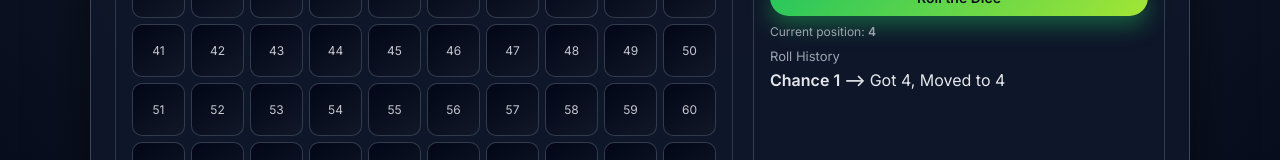
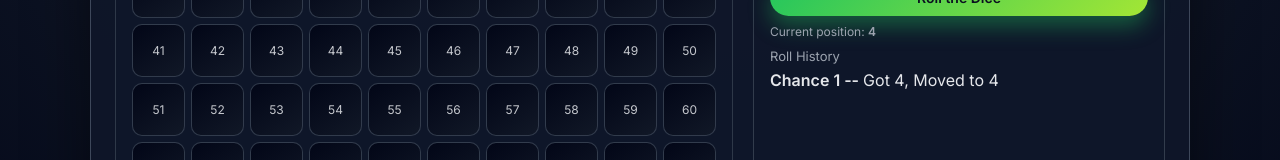
Before and after one commit to aaryanjainfsd/eCommerce, a React (Vite) app: page /dice in a window 1280 px wide. Both pictures are taken after a click on the button "Roll the Dice". Shown: the part 426-586 px from the top of the page. Built offline with nearby package versions, Linux system fonts and the light colour scheme; no server answers.

Commit message:
Dice Game- upd 1

```diff
--- a/src/ecommerce/pages/Dice.jsx
+++ b/src/ecommerce/pages/Dice.jsx
@@ -176,7 +176,7 @@ export default function DiceGame() {
                                     {rolls.map((roll) =>
                                     (
                                         <li key={roll.chanceNumber} className="dice-history__item" >
-                                            <strong>Chance {roll.chanceNumber} --> </strong> Got {roll.gotInDice},
+                                            <strong>Chance {roll.chanceNumber} -- </strong> Got {roll.gotInDice},
 
                                             {(roll.blocked === true)?
                                                                         ( <> stayed at {roll.position} — {" "} <span>{roll.note}</span> </>)
```
